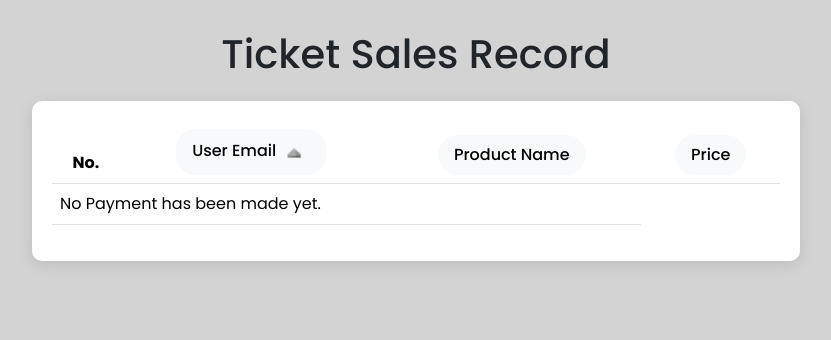
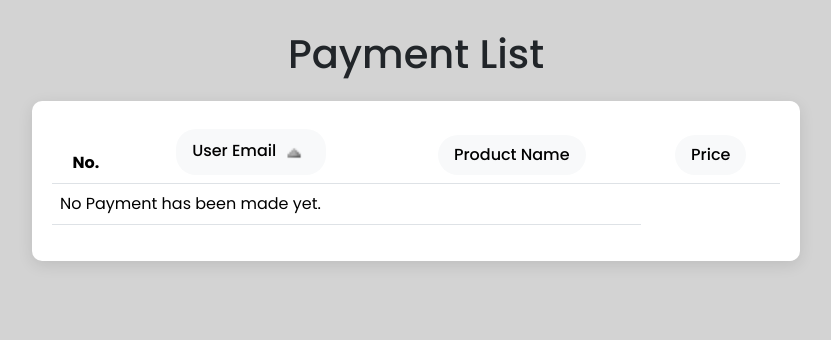
Before and after one commit to ThingWei/CloudPHP, a PHP site: page /list-payment.php in a window 1280 px wide. Shown: the part 116-456 px from the top of the page, without its empty margins (224-1055 px from the left). Run offline with PHP 8.4, Linux system fonts and the light colour scheme; a user stored in the database is signed in; data that the repository does not hold is empty.

Commit message:
Update list-payment.php

```diff
--- a/RizzyTempo/list-payment.php
+++ b/RizzyTempo/list-payment.php
@@ -164,7 +164,7 @@ Click nbfs://nbhost/SystemFileSystem/Templates/Scripting/EmptyPHPWebPage.php to
         ?>
         <div class = "d-flex justify-content-center">
         <div style="width: 60%; text-align: center;">
-        <h1 style="padding-bottom: 15px;margin-top:10px;">Ticket Sales Record</h1>
+        <h1 style="padding-bottom: 15px;margin-top:10px;">Payment List</h1>
                 <form action='' method='POST'>
                     <div class="infotable">
                         <table class="table">
```
